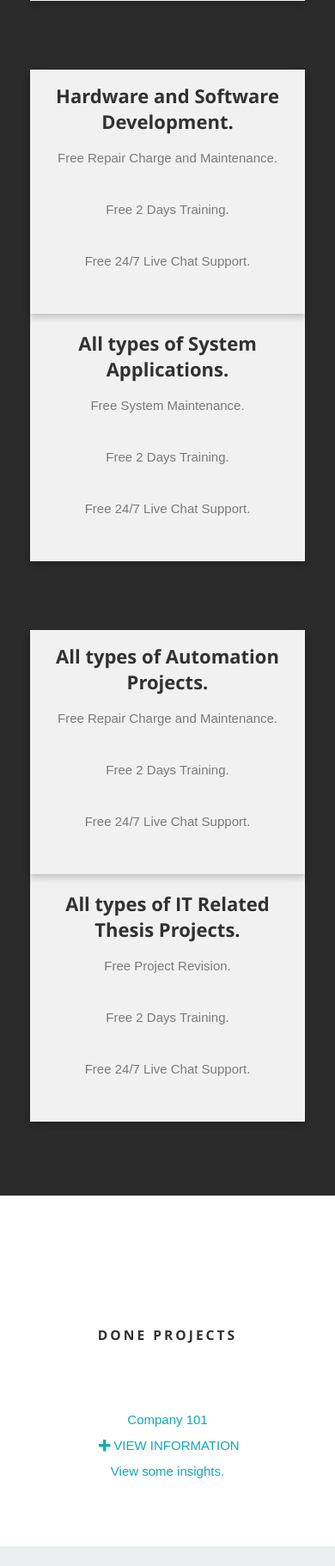
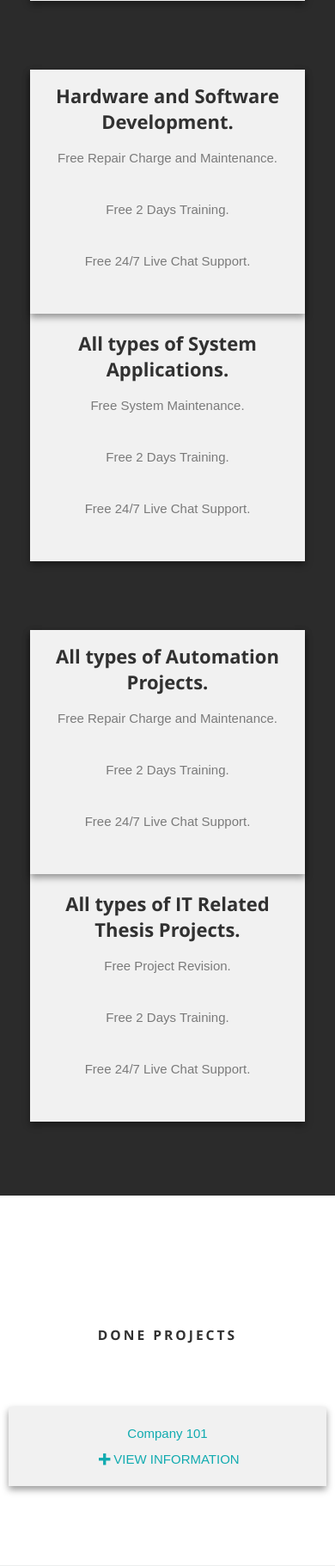
Before and after one commit to ricojames-eng/ricojamesportfolio, a PHP site: page / in a window 390 px wide. Shown: the part 3173-4995 px from the top of the page at 86% size. Run offline with PHP 8.4, Linux system fonts and the light colour scheme; data comes from the database, SQL or seed files in the repository; data that the repository does not hold is empty; some libraries are stand-ins or nearby versions; some web fonts are replaced.

Commit message:
Update index.php

```diff
--- a/freelance/index.php
+++ b/freelance/index.php
@@ -161,7 +161,7 @@ while($row = $c_qry->fetch_assoc()){
 
       <div class="banner-text" id="bg-text2" >
           <a style="font-size: 3vw;"><span>A Software Developer Engineer that helps Businesses, small to large agencies and individuals </span></a>
-          <a style="font-size: 3vw;"><span>to bring their Software ideas to life. I`ll offer you a affordable life-time investment software application.</span></a>
+          <a style="font-size: 3vw;"><span>to bring their Software ideas to life. I`ll offer you a affordable <span class="neonText" style="color:White;font-weight:Italic;font-size:3vw;">life-time investment</span> software application.</span></a>
           <br></br>
           <a class="smoothscroll" href="#about">READ MORE</a>
           <br></br>
@@ -210,7 +210,42 @@ body {
 
 /* Style the counter cards */
 .card1 {
-  box-shadow: 0 4px 8px 0 rgba(0, 0, 0, 0.2);
+  box-shadow: 0 4px 8px 0 rgba(0, 0, 0, 0.4);
+  padding: 16px;
+  text-align: center;
+  background-color: #f1f1f1;
+}
+
+
+/* Float four columns side by side */
+.column2 {
+  float: left;
+  width: 50%;
+  padding: 0 10px;
+}
+
+/* Remove extra left and right margins, due to padding */
+.row2 {margin: 0 -5px;}
+
+/* Clear floats after the columns */
+.row2:after {
+  content: "";
+  display: table;
+  clear: both;
+}
+
+/* Responsive columns */
+@media screen and (max-width: 600px) {
+  .column2 {
+    width: 100%;
+    display: block;
+    margin-bottom: 20px;
+  }
+}
+
+/* Style the counter cards */
+.card2 {
+  box-shadow: 0 4px 8px 0 rgba(0, 0, 0, 0.4);
   padding: 16px;
   text-align: center;
   background-color: #f1f1f1;
@@ -369,18 +404,20 @@ body {
    </section> <!-- About Section End-->
 
       <section id="resume">
-      <div class="row">
+      <div class="">
          <div class="twelve columns collapsed">
           <br></br>
             <center><h1 style="font-size:4vw;"> Done Projects </h1></center>
             <br></br>
+
             <!-- portfolio-wrapper -->
             <div id="portfolio-wrapper" class="">
                <?php
                   $w_qry = $conn->query("SELECT * FROM work ");
                   while($row2 = $w_qry->fetch_assoc()):
                   ?>
-
+                  <div class="column2">
+                    <div class="card2">
                     <div class="item-wrap">
                        <a href="#modal-<?php echo $row2['id'] ?>" title="">
                           <center><?php echo $row2['company'] ?></center>
@@ -391,7 +428,9 @@ body {
                             </div>
                           <div class="link-icon"><center><a href="#modal-<?php echo $row2['id'] ?>" class="icon-plus">VIEW INFORMATION</a></center></div>
                        </a>
-                    </div>
+                        </div> <!-- CARD1 -->
+                      </div>   <!-- COLUMN1 -->
+                   </div>
                 </div> <!-- item end -->
               <?php endwhile; ?>
             </div> <!-- portfolio-wrapper end -->
@@ -416,8 +455,6 @@ body {
         </div><!-- modal-01 End -->
       <?php endwhile; ?>
       </div> <!-- row End -->
-
-      <center><a class="smoothscroll" href="#portfolio">View some insights.</a></center>
   </section>
 
 
```
